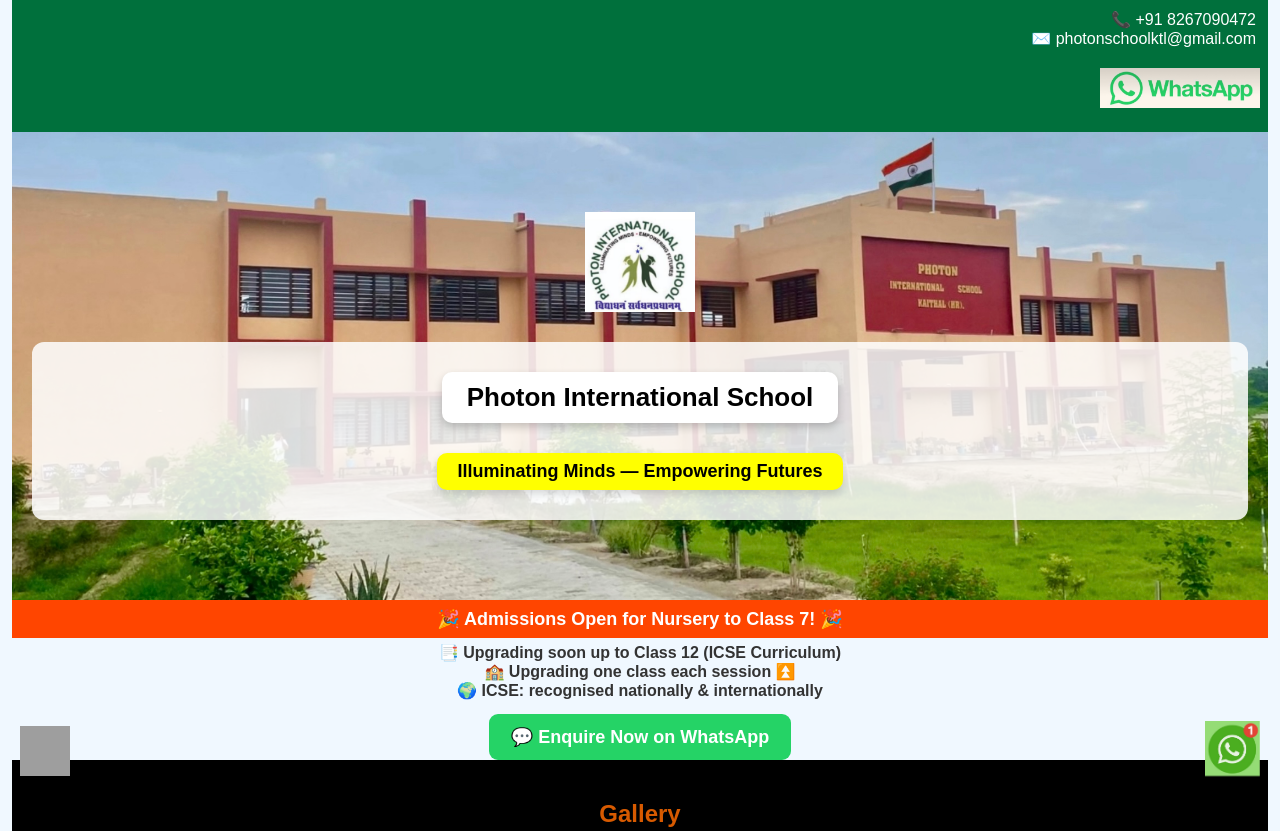
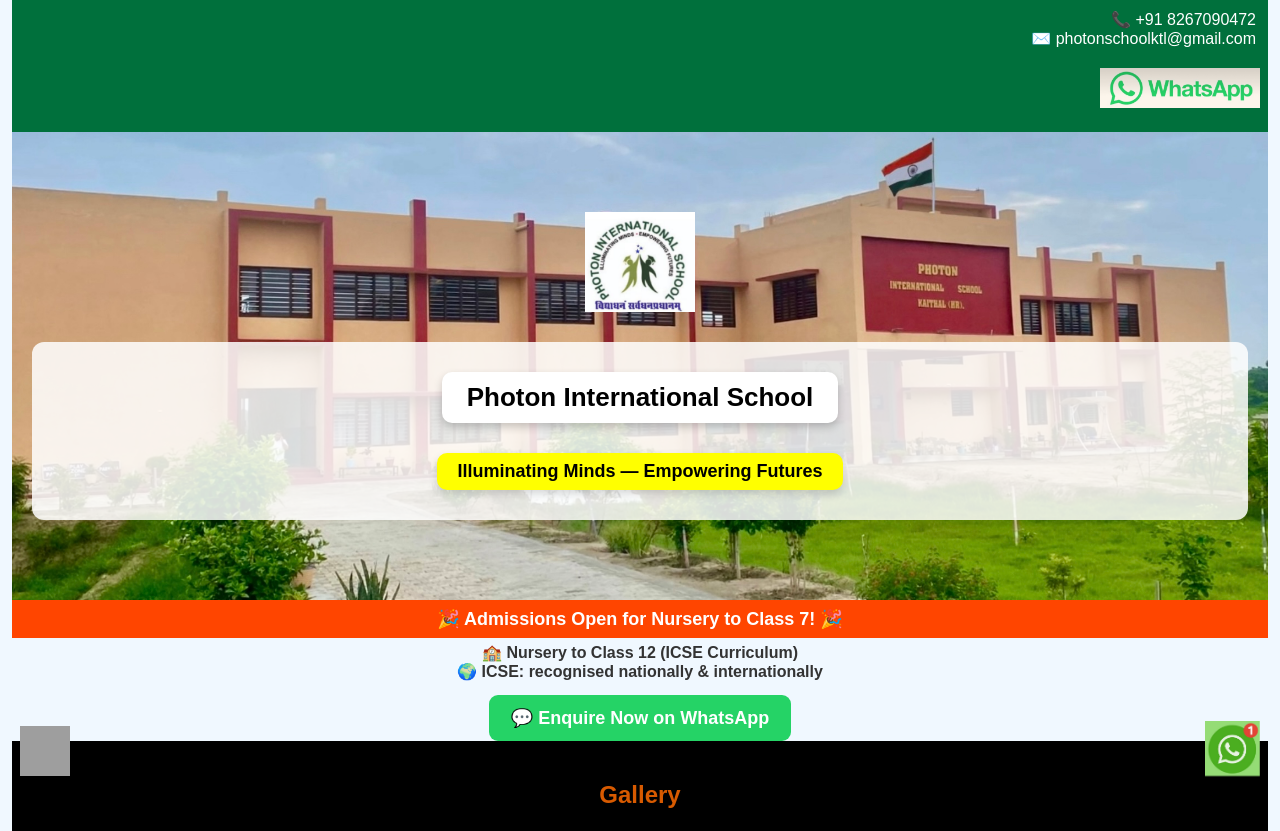
Before and after one commit to AkshuSingh0/Akki-Pi, a plain HTML site: page index.html in a window 1280 px wide. Shown: the top 831 px of the page. Drawn offline with Linux system fonts and the light colour scheme; grey boxes are pictures that could not be loaded.

Commit message:
Update in index.html

```diff
--- a/index.html
+++ b/index.html
@@ -49,8 +49,7 @@
 
     <div class="admission-badge">🎉 Admissions Open for Nursery to Class 7! 🎉</div>
     <div style="text-align:center; font-weight:bold; margin-top:5px;">
-      📑 Upgrading soon up to Class 12 (ICSE Curriculum)<br>
-      🏫 Upgrading one class each session ⏫<br>
+       🏫 Nursery to Class 12 (ICSE Curriculum)<br>
       🌍 ICSE: recognised nationally & internationally
     </div>
 
```
